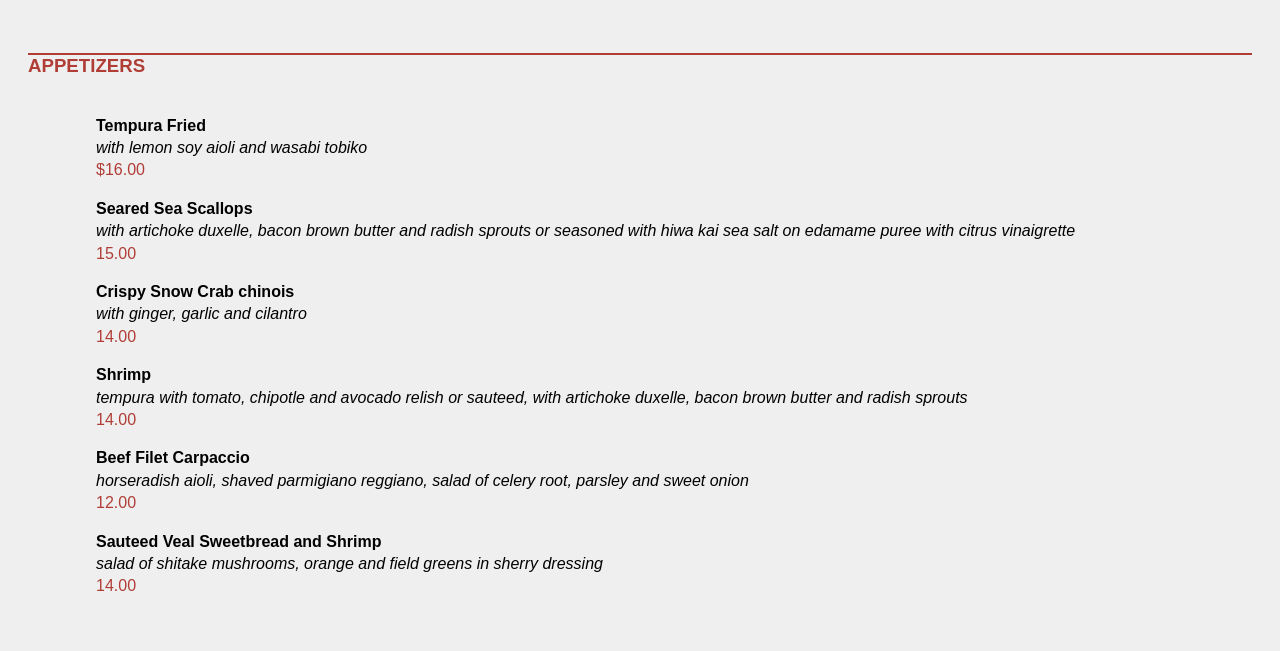
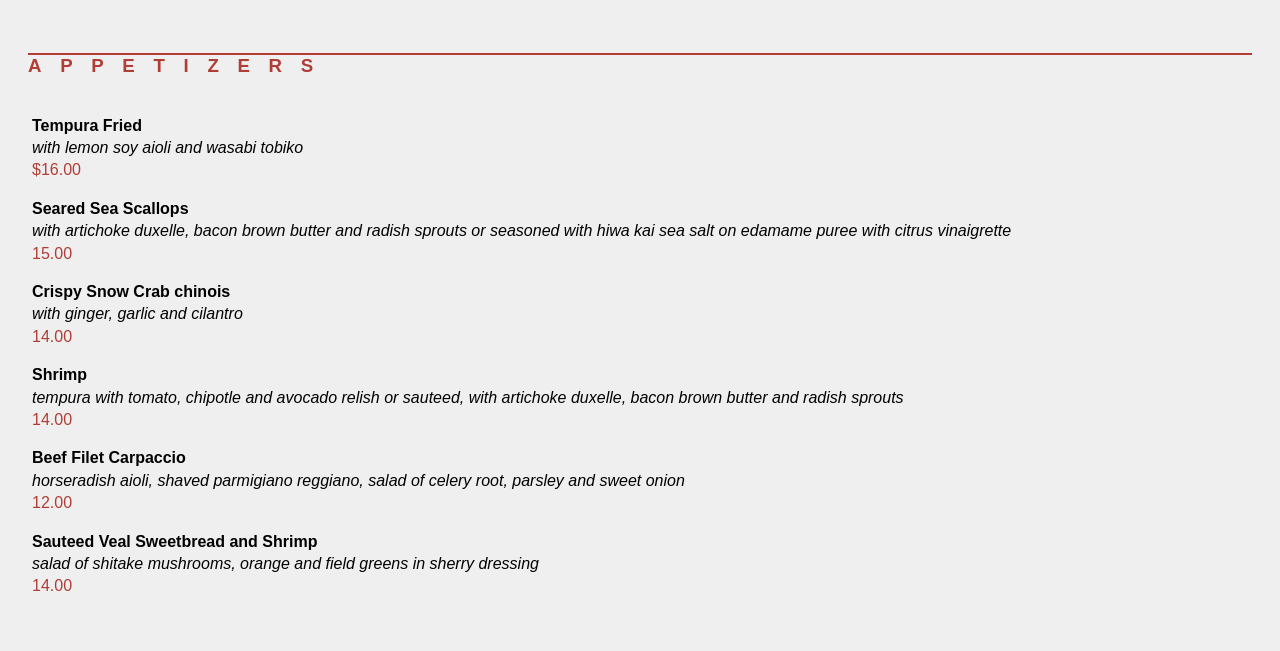
Before and after one commit to krober42/krober42.github.io, a plain HTML site: page grc338/restaurantmenu/index.html in a window 1280 px wide. Shown: the part 128-779 px from the top of the page. Drawn offline with Linux system fonts and the light colour scheme.

Commit message:
Add files via upload

```diff
--- a/grc338/restaurantmenu/style.css
+++ b/grc338/restaurantmenu/style.css
@@ -40,7 +40,7 @@ h3 {
 	color: rgb(176,61,54);
 	font-weight: bold;
 	text-transform: uppercase;
-	letter-spacing: 1 em; /*Just an extra tracking for bold uppercase letters. Try 0.1em */
+	letter-spacing: 1em; /*Just an extra tracking for bold uppercase letters. Try 0.1em */
 	border-top: 2.5px solid rgb(176,61,54);
 }
 
@@ -57,7 +57,7 @@ p.price {
 }
 
 ul {
-	margin: 0em 5em 0em;
+	margin: 0em 1em 0em;
 }
 
 li {
```
